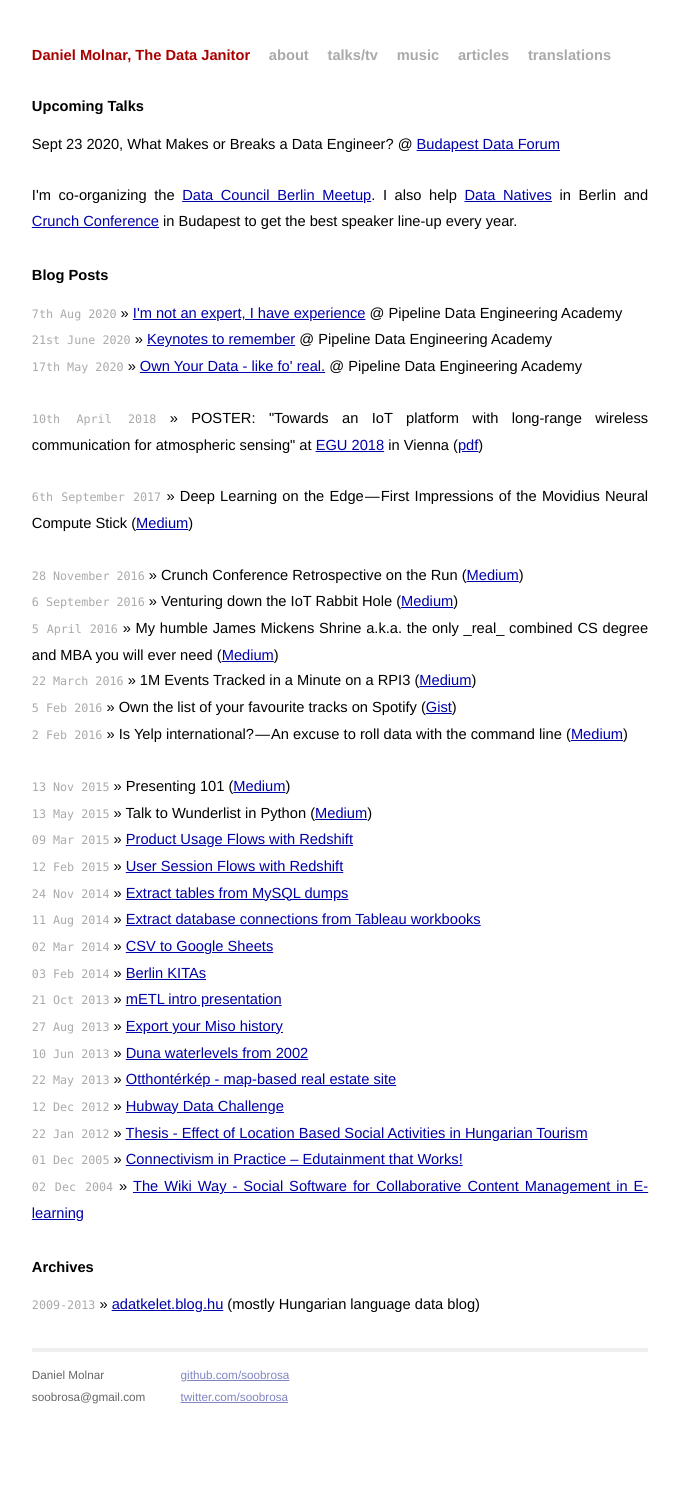
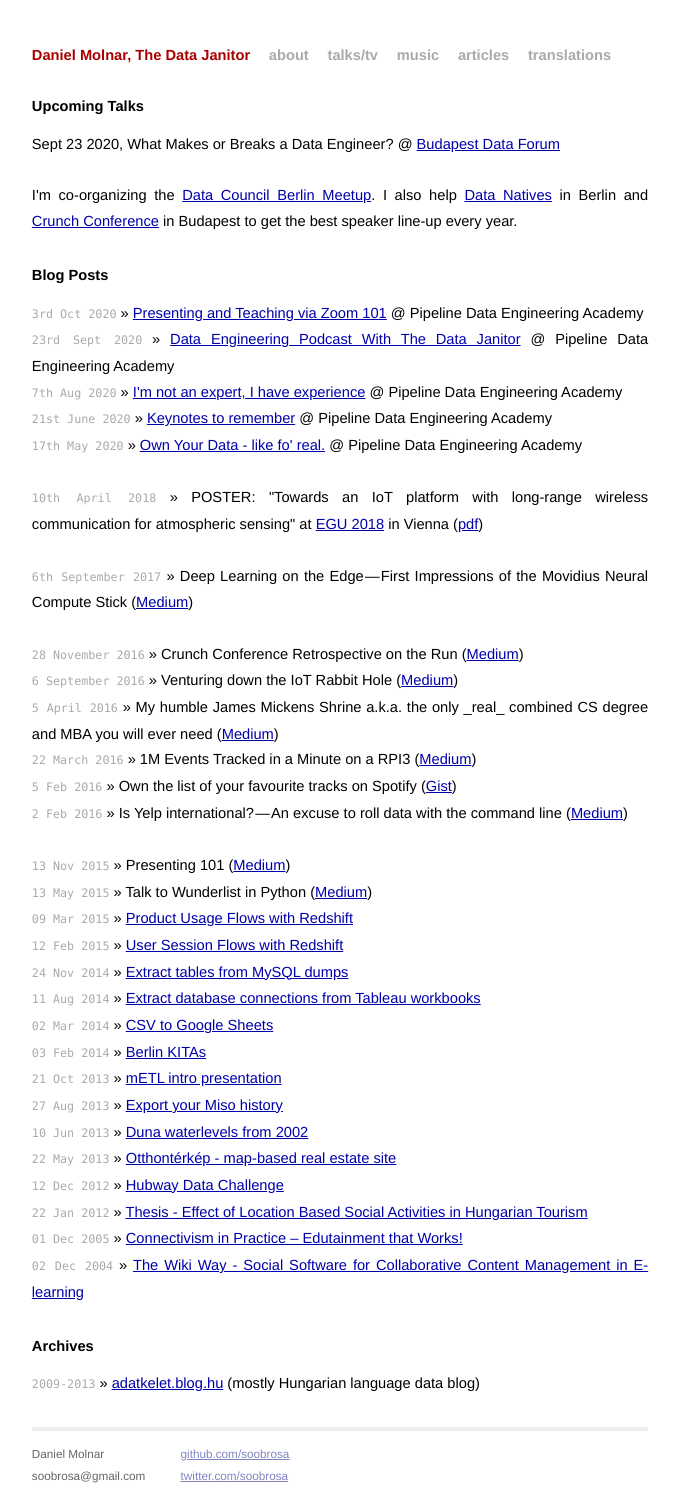
Before and after one commit to mojombo/mojombo.github.io, a Jekyll site: the page built from index.html, in a window 1280 px wide. Shown: the whole page, without its empty margins (300-979 px from the left). Built offline with Jekyll 4.4.1, drawn with Linux system fonts in a browser that asks for light colours; before the commit the page ends 1420 px from its top, so only the background shows below that.

Commit message:
Two new blog posts.

```diff
--- a/index.html
+++ b/index.html
@@ -14,6 +14,8 @@ title: soobrosa
 <div id="home">
   <h1>Blog Posts</h1>
   <ul class="posts">
+    <li><span>3rd Oct 2020</span> &raquo; <a href="https://www.dataengineering.academy/pipeline-data-engineering-academy-blog/presenting-and-teaching-via-zoom-101">Presenting and Teaching via Zoom 101</a> @ Pipeline Data Engineering Academy
+    <li><span>23rd Sept 2020</span> &raquo; <a href="https://www.dataengineering.academy/pipeline-data-engineering-academy-blog/data-engineering-podcast-pipeline-academy">Data Engineering Podcast With The Data Janitor</a> @ Pipeline Data Engineering Academy
     <li><span>7th Aug 2020</span> &raquo; <a href="https://www.dataengineering.academy/pipeline-data-engineering-academy-blog/data-engineering-data-janitor-keynotes">I'm not an expert, I have experience</a> @ Pipeline Data Engineering Academy
     <li><span>21st June 2020</span> &raquo; <a href="https://www.dataengineering.academy/pipeline-data-engineering-academy-blog/data-engineering-keynotes-to-remember">Keynotes to remember</a> @ Pipeline Data Engineering Academy
     <li><span>17th May 2020</span> &raquo; <a href="https://www.dataengineering.academy/pipeline-data-engineering-academy-blog/own-your-data-like-fo-real">Own Your Data - like fo' real.</a> @ Pipeline Data Engineering Academy
```
